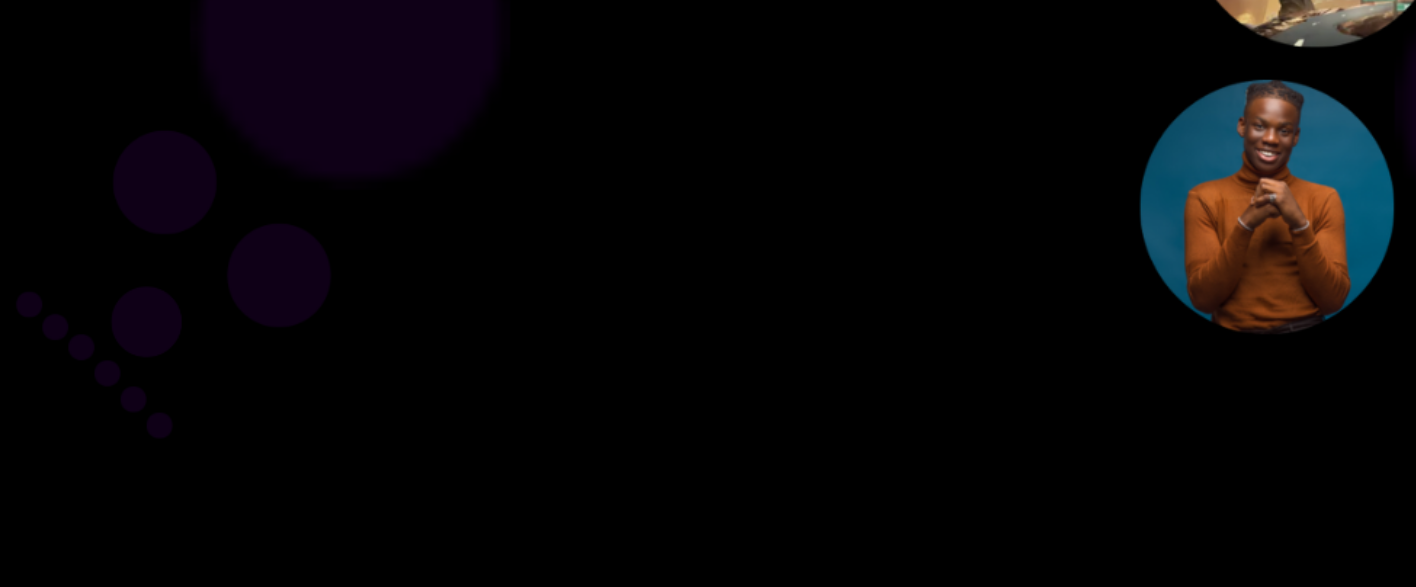
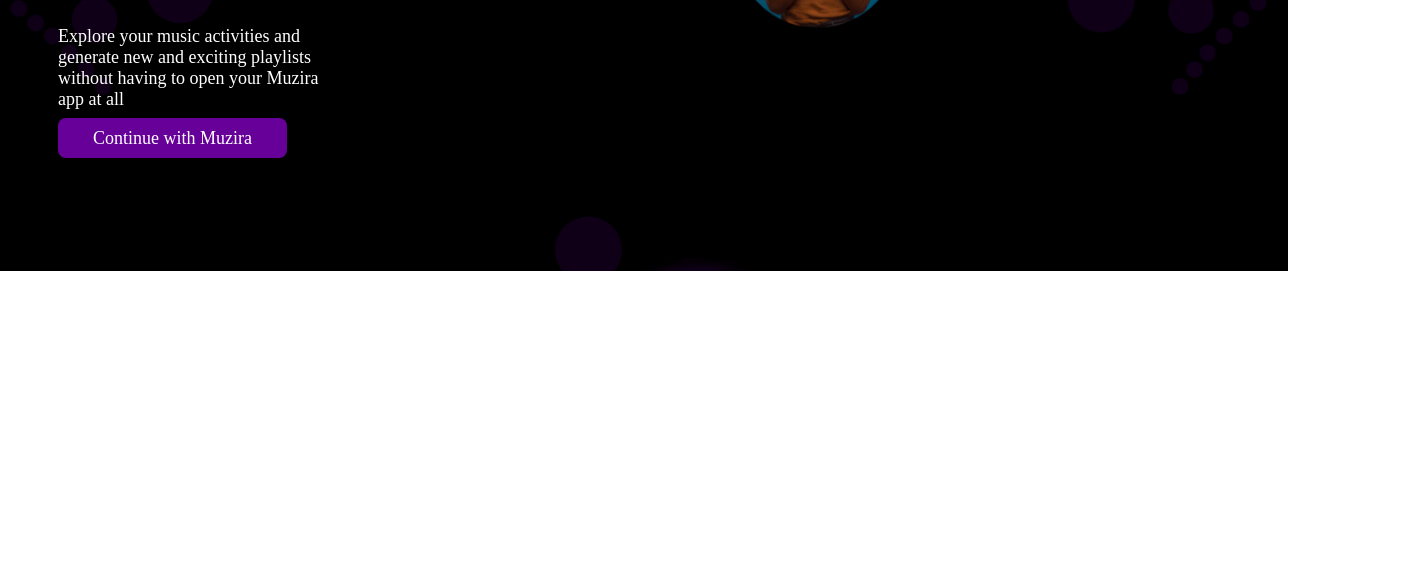
Before and after one commit to J-C01/bootcamp_week3task_muzira, a plain HTML site: page index.html in a window 1280 px wide. Shown: the part 529-1116 px from the top of the page, 1416 px wide, since content can reach past the window. After the commit the page ends 800 px from the top, so only its background shows below. Drawn offline with Linux system fonts and the light colour scheme.

Commit message:
index.html updated again

```diff
--- a/index.html
+++ b/index.html
@@ -35,7 +35,7 @@
             </div>
         </header>
     </div>
-<main class="column-split" style="width: 110vw ; height: 100vh;">
+<main class="column-split">
     <div class="column-split">
         <h1 style="margin-top:200px; font-size: 60px; font-weight: 900; padding-left: 50px; text-transform: none;">Discover your moods</h1>
         <p  style="padding-left: 50px; text-transform: none; font-size: 18px; font-weight: 300;">Explore your music activities and generate new and exciting playlists without having to open your Muzira app at all</p>
--- a/style.css
+++ b/style.css
@@ -11,6 +11,8 @@
  body {
      background: url(images/landingpage.png);
      background-size: cover;
+     width: 100vw ;
+     height: 70vh;
  }
 
  /* Create two equal columns that floats next to each other */
```
